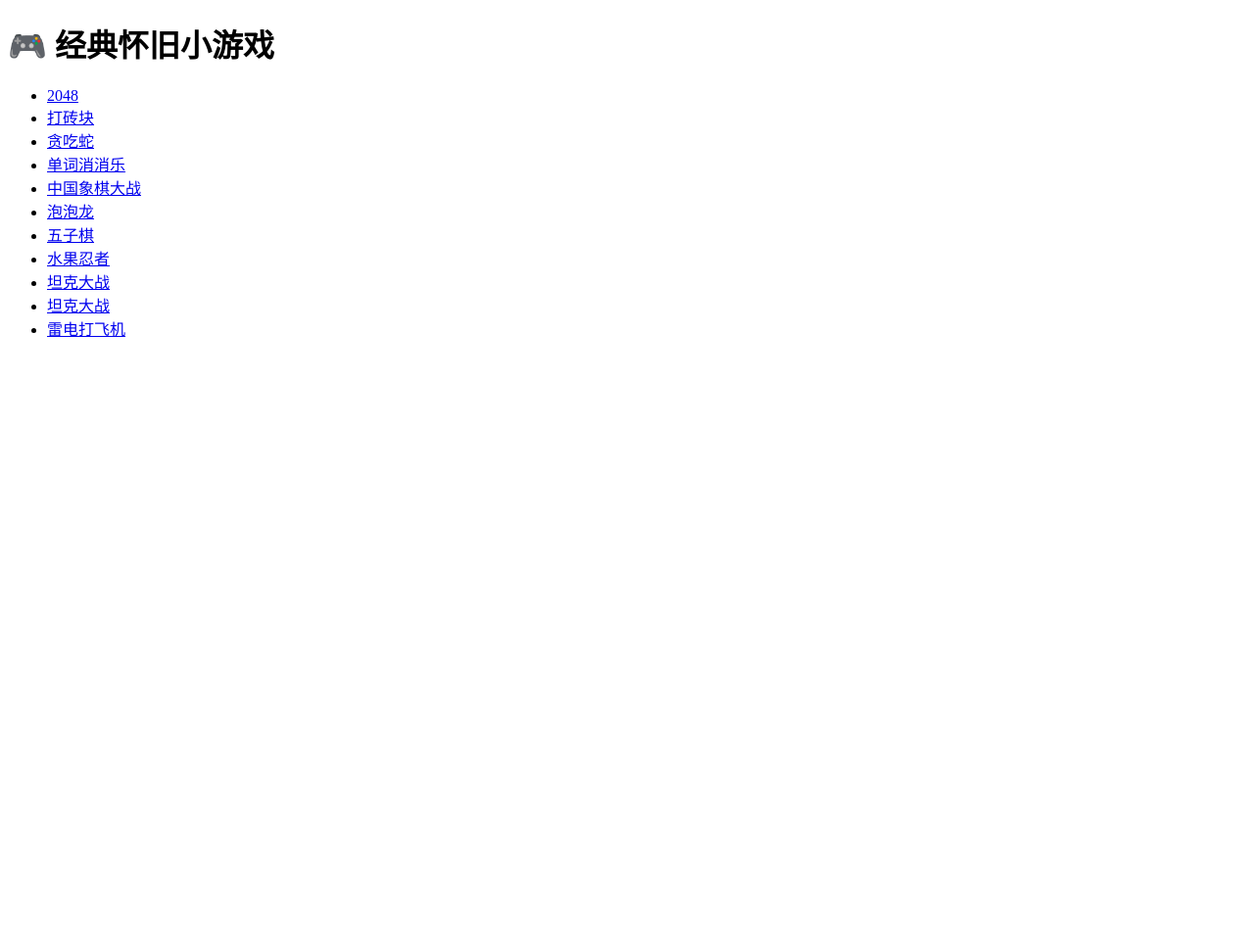
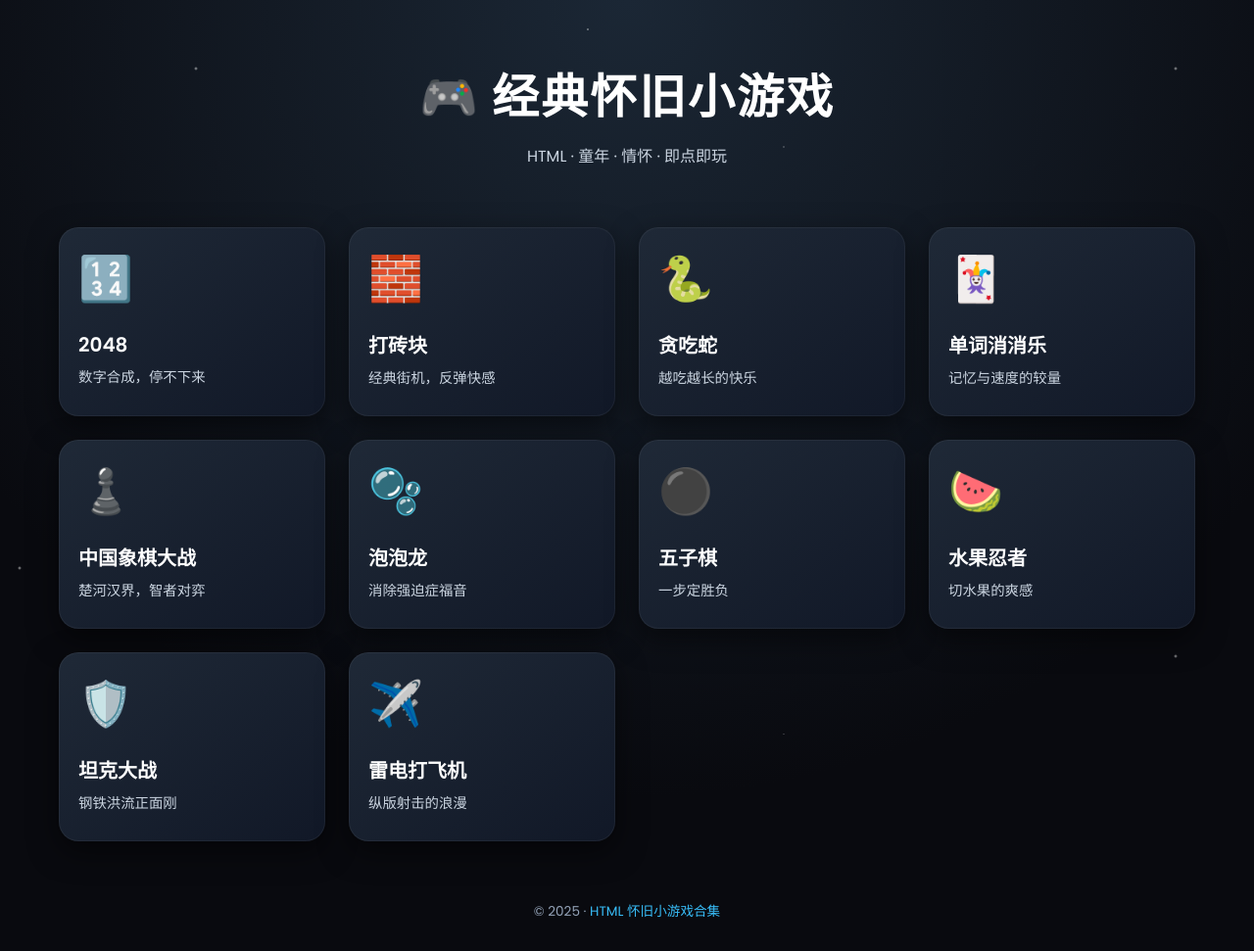
Before and after one commit to bydlyzx/html-games, a plain HTML site: page index.html in a window 1280 px wide. Shown: the whole page at 98% size. Before the commit the page ends 800 px from the top, so only its background shows below. Drawn offline with Linux system fonts and the light colour scheme.

Commit message:
Update index.html

```diff
--- a/index.html
+++ b/index.html
@@ -1,25 +1,220 @@
 <!DOCTYPE html>
 <html lang="zh-CN">
 <head>
-    <meta charset="UTF-8">
-    <title>我的 HTML 小游戏合集</title>
+    <meta charset="UTF-8" />
+    <title>🎮 经典怀旧小游戏大厅</title>
+    <meta name="viewport" content="width=device-width, initial-scale=1.0" />
+
+    <!-- Google Font -->
+    <link href="https://fonts.googleapis.com/css2?family=Poppins:wght@300;400;600;700&display=swap" rel="stylesheet">
+
+    <style>
+        * {
+            box-sizing: border-box;
+            margin: 0;
+            padding: 0;
+        }
+
+        body {
+            font-family: 'Poppins', 'PingFang SC', 'Microsoft YaHei', sans-serif;
+            background: radial-gradient(circle at top, #1b2735, #090a0f 70%);
+            color: #fff;
+            min-height: 100vh;
+            overflow-x: hidden;
+        }
+
+        /* 星空动画背景 */
+        body::before {
+            content: '';
+            position: fixed;
+            inset: 0;
+            background-image:
+                radial-gradient(2px 2px at 20px 30px, #fff, transparent),
+                radial-gradient(2px 2px at 200px 120px, #fff, transparent),
+                radial-gradient(1px 1px at 400px 300px, #fff, transparent),
+                radial-gradient(1.5px 1.5px at 600px 80px, #fff, transparent),
+                radial-gradient(1px 1px at 800px 200px, #fff, transparent);
+            background-size: 1000px 600px;
+            animation: stars 60s linear infinite;
+            opacity: 0.6;
+            z-index: -1;
+        }
+
+        @keyframes stars {
+            from { transform: translateY(0); }
+            to { transform: translateY(-600px); }
+        }
+
+        header {
+            text-align: center;
+            padding: 60px 20px 40px;
+        }
+
+        header h1 {
+            font-size: clamp(2rem, 4vw, 3rem);
+            font-weight: 700;
+            letter-spacing: 2px;
+            margin-bottom: 10px;
+        }
+
+        header p {
+            color: #cbd5e1;
+            font-size: 1rem;
+        }
+
+        main {
+            max-width: 1200px;
+            margin: 0 auto;
+            padding: 20px;
+        }
+
+        .grid {
+            display: grid;
+            grid-template-columns: repeat(auto-fill, minmax(220px, 1fr));
+            gap: 24px;
+        }
+
+        .card {
+            position: relative;
+            background: linear-gradient(145deg, #1f2937, #111827);
+            border-radius: 20px;
+            padding: 24px 20px 28px;
+            text-decoration: none;
+            color: #fff;
+            box-shadow:
+                0 10px 30px rgba(0, 0, 0, 0.5),
+                inset 0 0 0 1px rgba(255, 255, 255, 0.05);
+            transition: transform 0.4s ease, box-shadow 0.4s ease;
+            overflow: hidden;
+        }
+
+        .card::after {
+            content: '';
+            position: absolute;
+            inset: 0;
+            background: radial-gradient(circle at top left, rgba(255,255,255,0.15), transparent 60%);
+            opacity: 0;
+            transition: opacity 0.4s;
+        }
+
+        .card:hover {
+            transform: translateY(-10px) scale(1.03);
+            box-shadow: 0 20px 40px rgba(0, 0, 0, 0.8);
+        }
+
+        .card:hover::after {
+            opacity: 1;
+        }
+
+        .icon {
+            font-size: 2.8rem;
+            margin-bottom: 14px;
+            display: inline-block;
+            animation: float 3s ease-in-out infinite;
+        }
+
+        @keyframes float {
+            0%, 100% { transform: translateY(0); }
+            50% { transform: translateY(-6px); }
+        }
+
+        .title {
+            font-size: 1.25rem;
+            font-weight: 600;
+            margin-bottom: 6px;
+        }
+
+        .desc {
+            font-size: 0.9rem;
+            color: #cbd5e1;
+        }
+
+        footer {
+            text-align: center;
+            padding: 40px 20px 30px;
+            color: #94a3b8;
+            font-size: 0.85rem;
+        }
+
+        footer span {
+            color: #38bdf8;
+        }
+    </style>
 </head>
 <body>
+
+<header>
     <h1>🎮 经典怀旧小游戏</h1>
+    <p>HTML · 童年 · 情怀 · 即点即玩</p>
+</header>
 
-    <ul>
-        <li><a href="2048.html" target="_blank">2048</a></li>
-        <li><a href="block.html" target="_blank">打砖块</a></li>
-        <li><a href="snake.html" target="_blank">贪吃蛇</a></li>
-		<li><a href="card.html" target="_blank">单词消消乐</a></li>
-        <li><a href="chess.html" target="_blank">中国象棋大战</a></li>
-        <li><a href="dragon.html" target="_blank">泡泡龙</a></li>
-		<li><a href="five.html" target="_blank">五子棋</a></li>
-        <li><a href="fruit.html" target="_blank">水果忍者</a></li>
-        <li><a href="tank.html" target="_blank">坦克大战</a></li>
-		<li><a href="tank.html" target="_blank">坦克大战</a></li>
-		<li><a href="thunder.html" target="_blank">雷电打飞机</a></li>
-    </ul>
+<main>
+    <div class="grid">
+        <a class="card" href="2048.html" target="_blank">
+            <div class="icon">🔢</div>
+            <div class="title">2048</div>
+            <div class="desc">数字合成，停不下来</div>
+        </a>
+
+        <a class="card" href="block.html" target="_blank">
+            <div class="icon">🧱</div>
+            <div class="title">打砖块</div>
+            <div class="desc">经典街机，反弹快感</div>
+        </a>
+
+        <a class="card" href="snake.html" target="_blank">
+            <div class="icon">🐍</div>
+            <div class="title">贪吃蛇</div>
+            <div class="desc">越吃越长的快乐</div>
+        </a>
+
+        <a class="card" href="card.html" target="_blank">
+            <div class="icon">🃏</div>
+            <div class="title">单词消消乐</div>
+            <div class="desc">记忆与速度的较量</div>
+        </a>
+
+        <a class="card" href="chess.html" target="_blank">
+            <div class="icon">♟️</div>
+            <div class="title">中国象棋大战</div>
+            <div class="desc">楚河汉界，智者对弈</div>
+        </a>
+
+        <a class="card" href="dragon.html" target="_blank">
+            <div class="icon">🫧</div>
+            <div class="title">泡泡龙</div>
+            <div class="desc">消除强迫症福音</div>
+        </a>
+
+        <a class="card" href="five.html" target="_blank">
+            <div class="icon">⚫</div>
+            <div class="title">五子棋</div>
+            <div class="desc">一步定胜负</div>
+        </a>
+
+        <a class="card" href="fruit.html" target="_blank">
+            <div class="icon">🍉</div>
+            <div class="title">水果忍者</div>
+            <div class="desc">切水果的爽感</div>
+        </a>
+
+        <a class="card" href="tank.html" target="_blank">
+            <div class="icon">🛡️</div>
+            <div class="title">坦克大战</div>
+            <div class="desc">钢铁洪流正面刚</div>
+        </a>
+
+        <a class="card" href="thunder.html" target="_blank">
+            <div class="icon">✈️</div>
+            <div class="title">雷电打飞机</div>
+            <div class="desc">纵版射击的浪漫</div>
+        </a>
+    </div>
+</main>
+
+<footer>
+    © 2025 · <span>HTML 怀旧小游戏合集</span>
+</footer>
 
 </body>
 </html>
```
